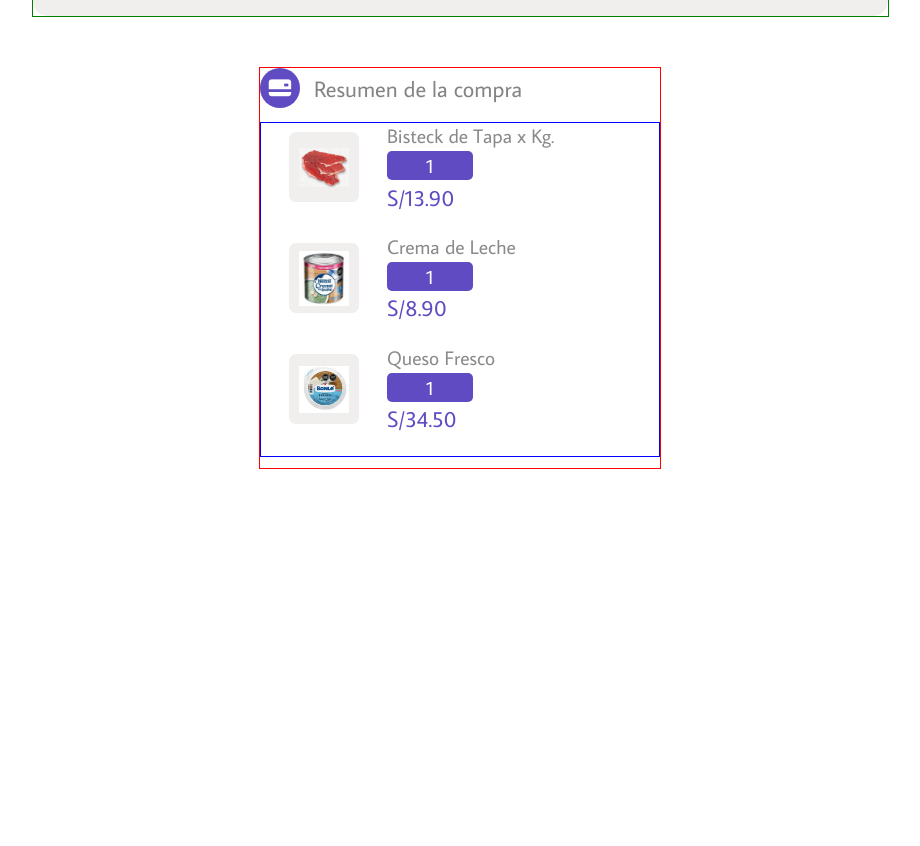
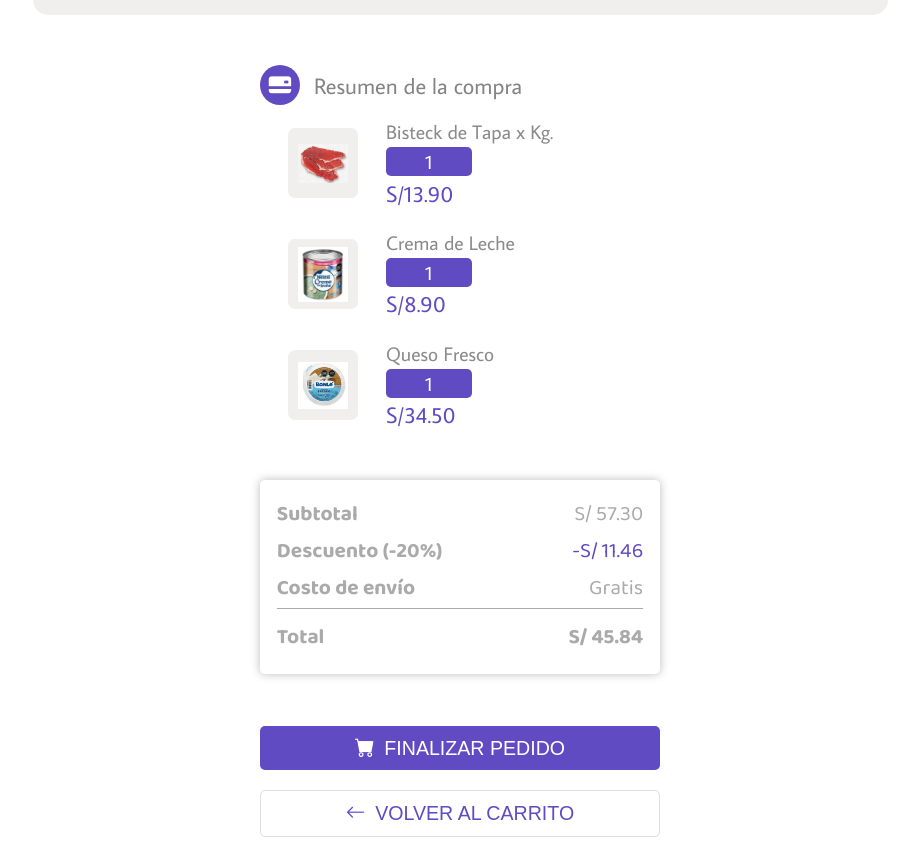
Before and after one commit to gatoapatico/BodegaWeb, a plain HTML site: page pedido.html in a window 1280 px wide. Shown: the part 1651-2497 px from the top of the page, without its empty margins (180-1100 px from the left). Before the commit the page ends 2120 px from the top, so only its background shows below. Drawn offline with nearby package versions, Linux system fonts and the light colour scheme.

Commit message:
pedido - resumen

```diff
--- a/pedido.html
+++ b/pedido.html
@@ -243,6 +243,16 @@
                     </div>
 
                 </div>
+
+                <div class="total-resumen">
+                    <p>Subtotal<span>S/ 57.30</span></p>
+                    <p>Descuento (-20%)<span class="color">-S/ 11.46</span></p>
+                    <p>Costo de envío<span>Gratis</span></p>
+                    <p class="total">Total<span>S/ 45.84</span></p>
+                </div>
+
+                <button class="btn-finalizar"><i class="bi bi-cart-fill"></i>FINALIZAR PEDIDO</button>
+                <button class="btn-regresar"><i class="bi bi-arrow-left"></i>VOLVER AL CARRITO</button>
             </div>
         </div>
 
--- a/styles.css
+++ b/styles.css
@@ -597,7 +597,6 @@ header .user {
             flex-wrap: wrap;
             gap: 50px;
             width: 855px;
-            border: 1px solid green;
 
             & .titulo {
                 display: flex;
@@ -995,8 +994,7 @@ header .user {
         & .resumen {
             min-width: 400px;
             width: 400px;
-            height: 400px;
-            border: 1px solid red;
+            align-self: flex-start;
 
             & .titulo {
                 display: flex;
@@ -1030,7 +1028,7 @@ header .user {
             }
 
             & .productos {
-                border: 1px solid blue;
+
                 & .producto {
                     display: flex;
                     margin: 0 1em;
@@ -1083,8 +1081,74 @@ header .user {
                     }
                 }
             }
+
+            & .total-resumen {
+                border-radius: 5px;
+                padding: 0.6em;
+                margin: 1em 0 1.5em 0;
+                box-shadow: 0 0 10px #bbbbbb;
+
+                & p{
+                    margin: 0;
+                    font-family: 'Baloo Chettan';
+                    font-weight: bold;
+                    font-size: 0.75rem;
+                    color: #aaaaaa;
+                    display: flex;
+                    justify-content: space-between;
+                    margin-bottom: 0.3em;
+
+                    & span {
+                        font-weight: lighter;
+                    }
+
+                    & .color {
+                        color: #614BC3;
+                    }
+                }
+
+                & .total {
+                    border-top: 1px solid #aaaaaa;
+                    padding-top: 0.5em;
+                    & span {
+                        font-weight: bold;
+                    }
+                }
+            }
+
+            & button {
+                width: 100%;
+                border-radius: 5px;
+                font-size: 0.7rem;
+                padding: 0.55em 0;
+                margin: 0.5em 0;
+                cursor: pointer;
+
+                & i {
+                    margin-right: 0.5em;
+                }
+            }
+
+            & .btn-finalizar {
+                background-color: #614BC3;
+                color: white;
+                border: none;
+            }
+
+            & .btn-finalizar:active {
+                background-color: #503ea1;
+                color:#F0EFED;
+            }
+
+            & .btn-regresar {
+                background-color: transparent;
+                color: #614BC3;
+                border: 1px solid #dddddd;
+            }
+
+            & .btn-regresar:active {
+                color:#2a2053;
+            }
         }
     }
-
-
 }
```
